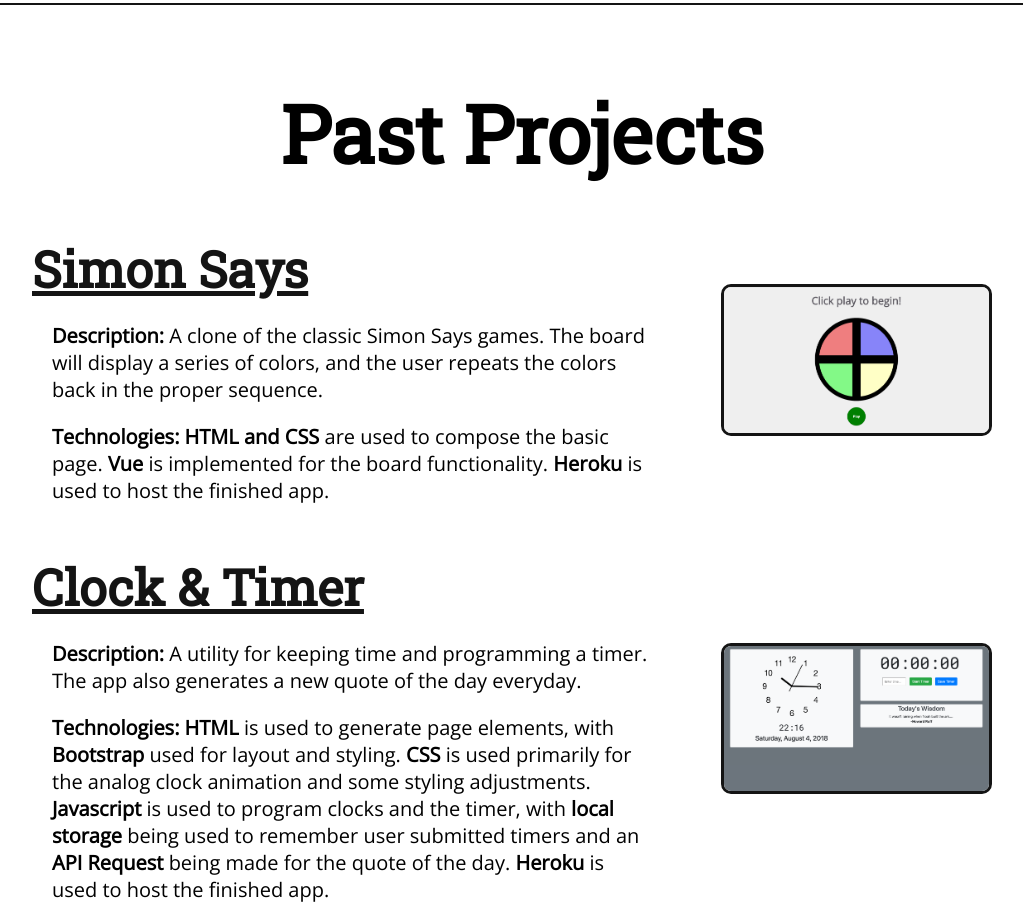
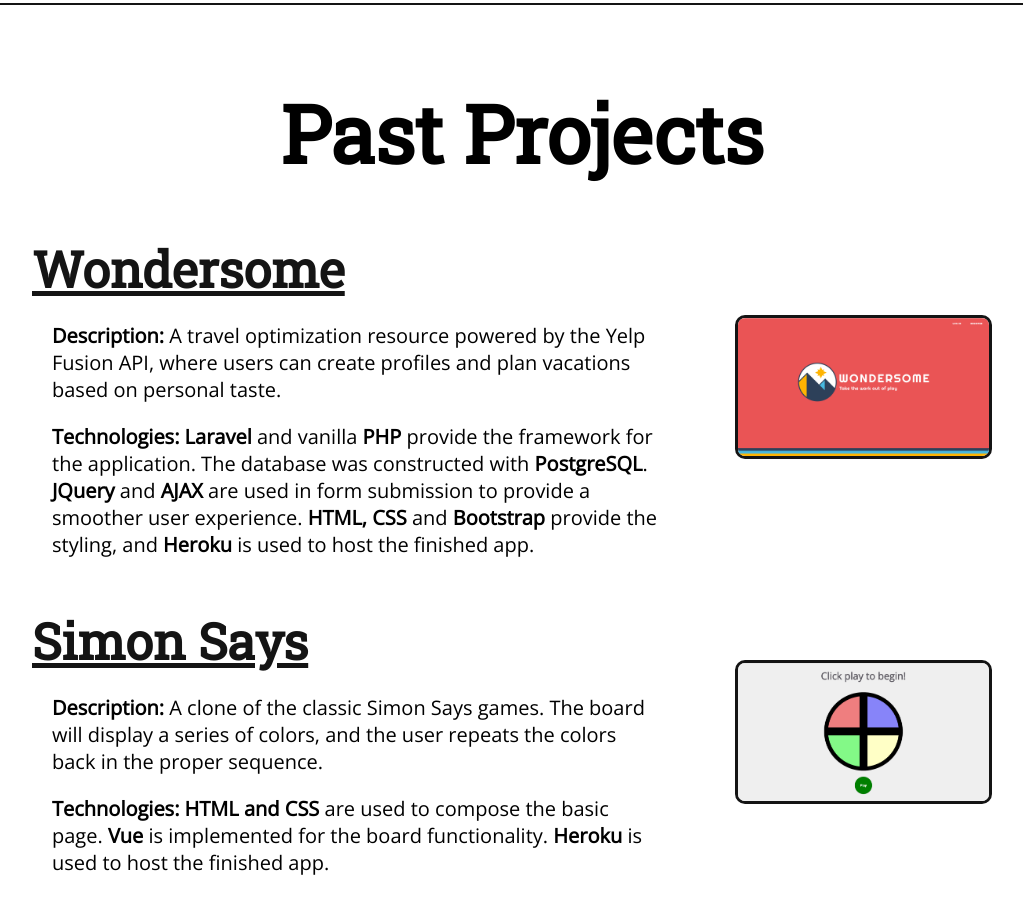
Before and after one commit to kevin-moore-729/kevin-moore-729.github.io, a website: page index.html in a window 1280 px wide. Shown: the part 2067-2990 px from the top of the page, without its empty margins (118-1141 px from the left). Drawn offline with nearby package versions, Linux system fonts and the light colour scheme.

Commit message:
added wondersome to portfolio

```diff
--- a/index.html
+++ b/index.html
@@ -87,6 +87,22 @@
     <h1>Past Projects</h1>
     <table class="portfolio-table">
       <tbody>
+        <tr class="portfolio-table-row">
+          <td>
+            <a class="portfolio-header" href = "https://wondersome.herokuapp.com/" target="_blank"><h4>Wondersome</h4></a>
+            <p class="portfolio-paragraph">
+              <b>Description:</b> A travel optimization resource powered by the Yelp Fusion API, where users can create profiles and plan vacations
+              based on personal taste.
+            </p>
+            <p class="portfolio-paragraph">
+              <b>Technologies: Laravel</b> and vanilla <b>PHP</b> provide the framework for the application. The database was constructed with <b>PostgreSQL</b>.
+              <b>JQuery</b> and <b>AJAX</b> are used in form submission to provide a smoother user experience. <b>HTML, CSS</b> and <b>Bootstrap</b> provide the styling, and <b>Heroku</b> is used to host the finished app.
+            </p>
+          </td>
+          <td>
+            <img class="listItemImagePrimary" src="app/images/WondersomeHomePage.png">
+          </td>
+        </tr>
         <tr class="portfolio-table-row">
           <td>
             <a class="portfolio-header" href = "https://simonsaysvue.herokuapp.com/" target="_blank"><h4>Simon Says</h4></a>
```
Also changed, not shown: app/images/WondersomeHomePage.png (added).
